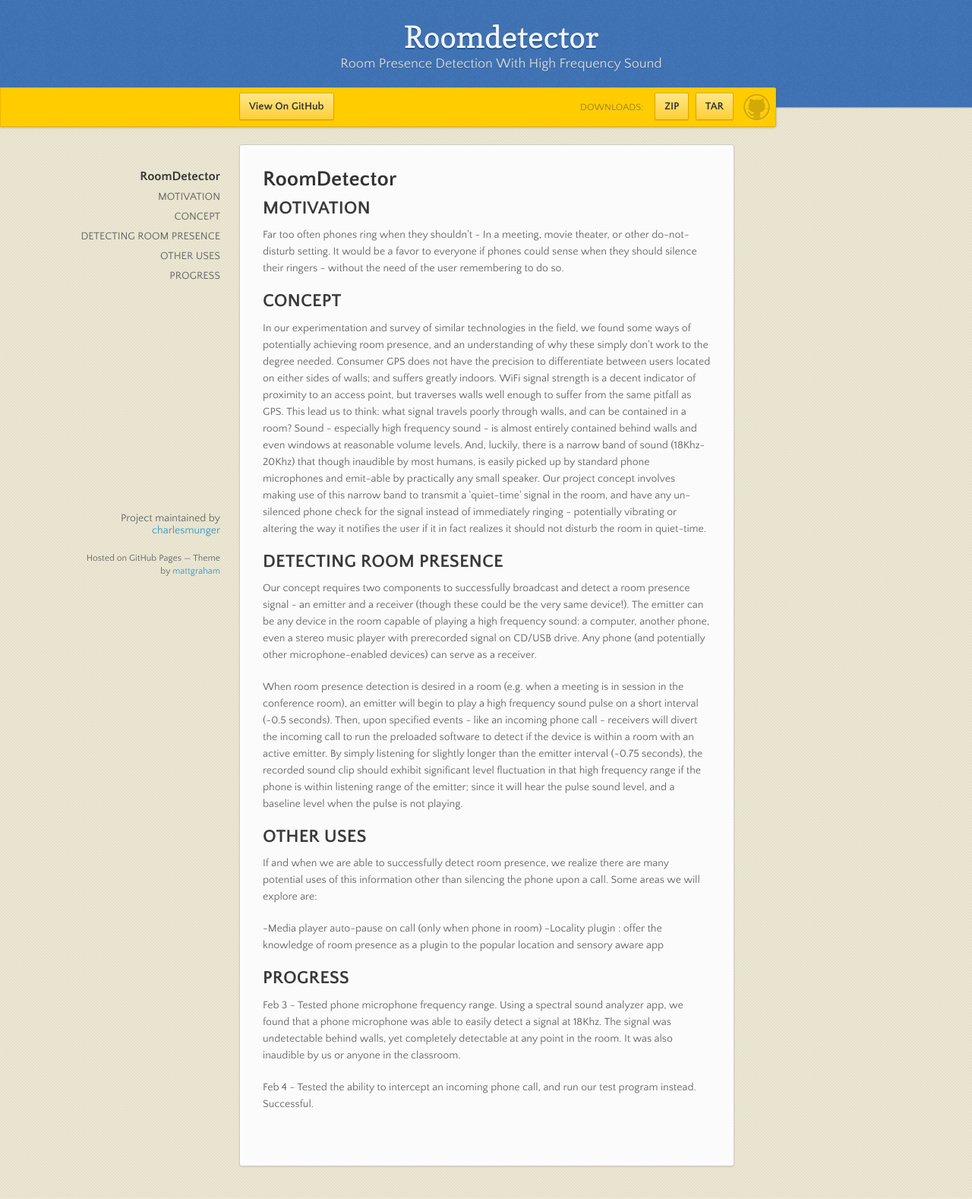
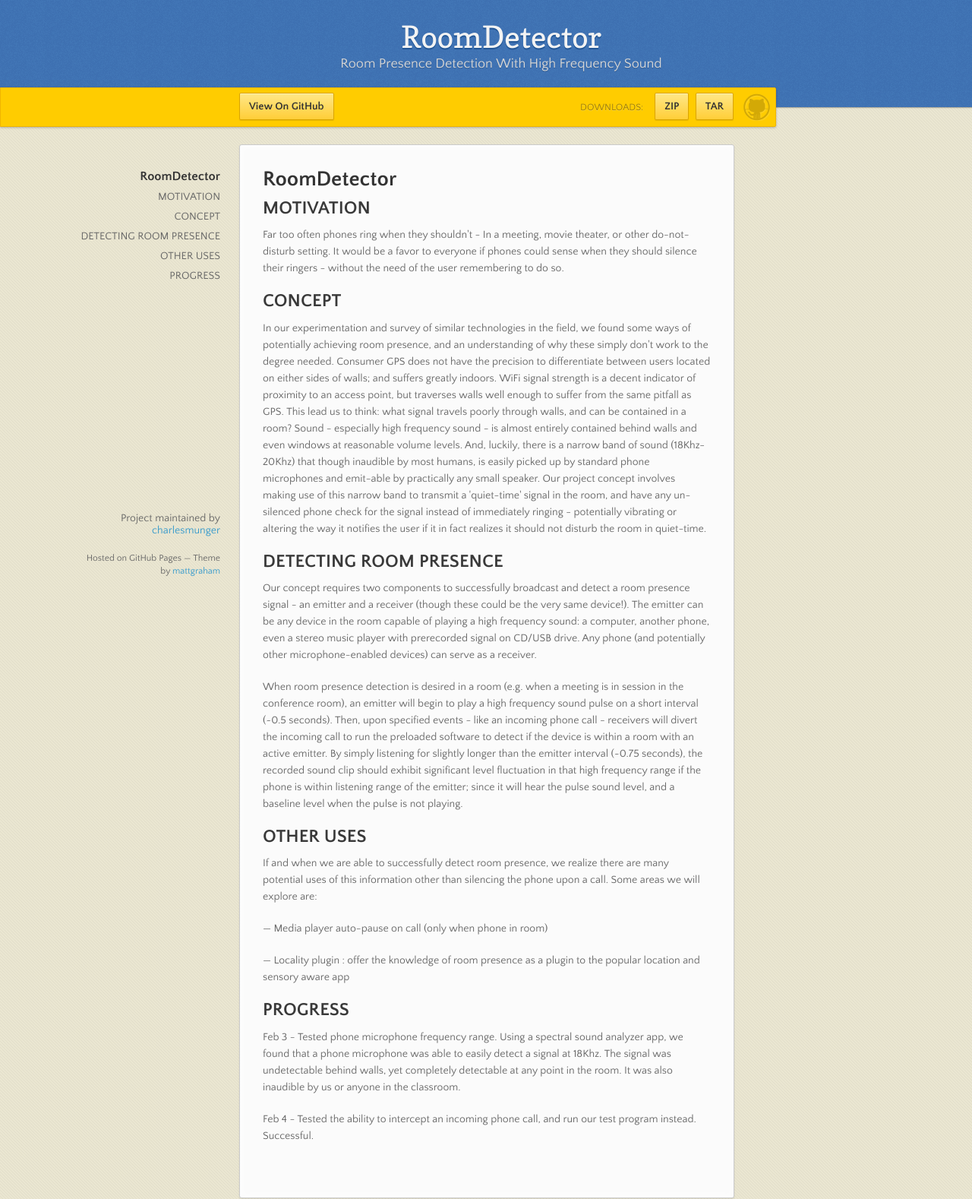
Before and after one commit to charlesmunger/RoomDetector, a plain HTML site: page index.html in a window 1280 px wide. Shown: the top 1578 px of the page at 76% size. Drawn offline with nearby package versions, Linux system fonts and the light colour scheme.

```diff
--- a/index.html
+++ b/index.html
@@ -3,7 +3,7 @@
   <head>
     <meta charset="utf-8">
     <meta http-equiv="X-UA-Compatible" content="chrome=1">
-    <title>Roomdetector by charlesmunger</title>
+    <title>RoomDetector by charlesmunger</title>
     <link rel="stylesheet" href="stylesheets/styles.css">
     <link rel="stylesheet" href="stylesheets/pygment_trac.css">
     <script src="https://ajax.googleapis.com/ajax/libs/jquery/1.7.1/jquery.min.js"></script>
@@ -17,7 +17,7 @@
   <body>
 
       <header>
-        <h1>Roomdetector</h1>
+        <h1>RoomDetector</h1>
         <p>Room Presence Detection With High Frequency Sound</p>
       </header>
 
@@ -59,8 +59,9 @@
 
 <p>If and when we are able to successfully detect room presence, we realize there are many potential uses of this information other than silencing the phone upon a call. Some areas we will explore are:</p>
 
-<p>-Media player auto-pause on call (only when phone in room)
--Locality plugin : offer the knowledge of room presence as a plugin to the popular location and sensory aware app</p>
+<p>— Media player auto-pause on call (only when phone in room)</p>
+
+<p>— Locality plugin : offer the knowledge of room presence as a plugin to the popular location and sensory aware app</p>
 
 <h2>PROGRESS</h2>
 
```
Also changed, not shown: params.json (+1 -1 lines).
